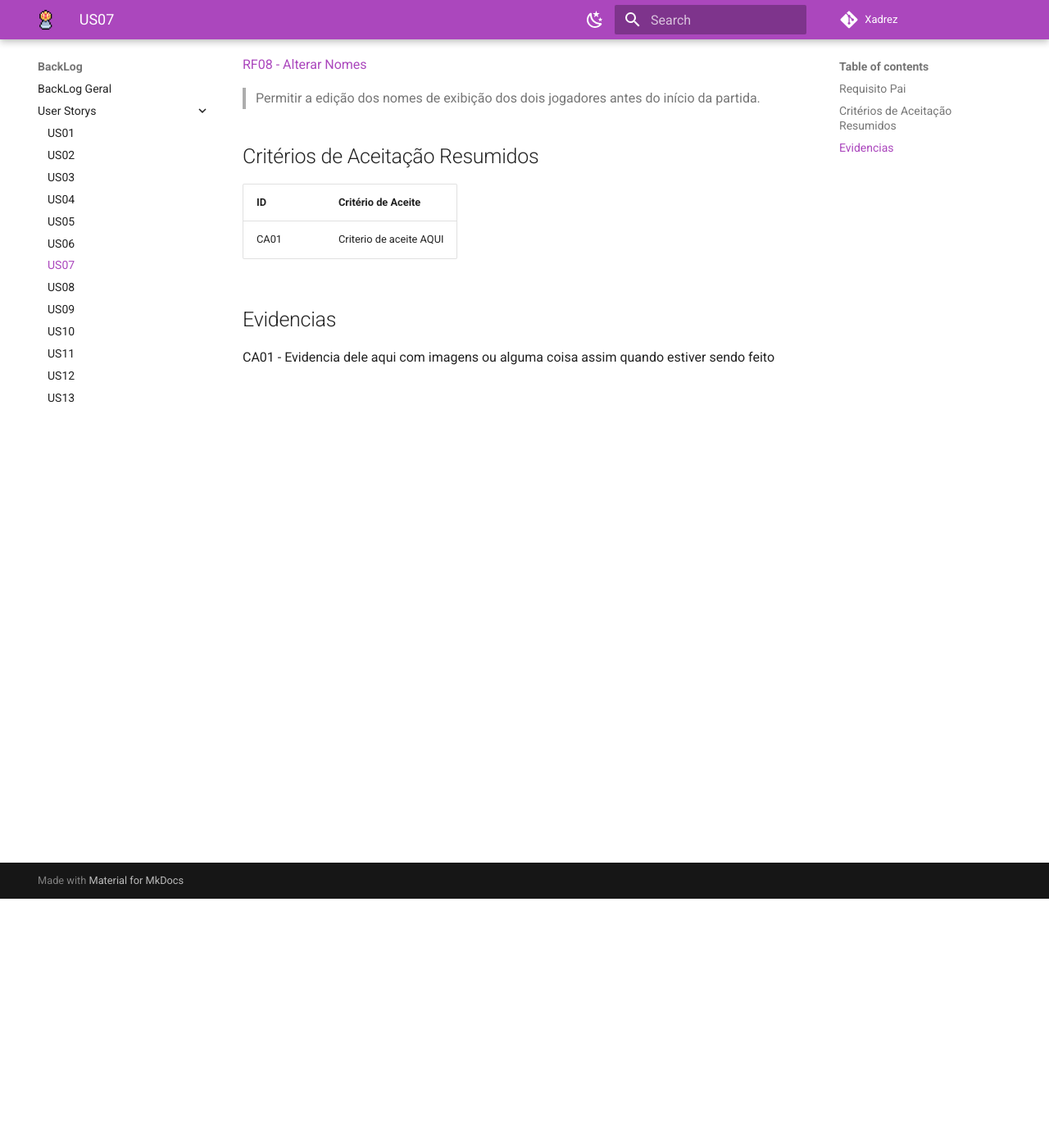
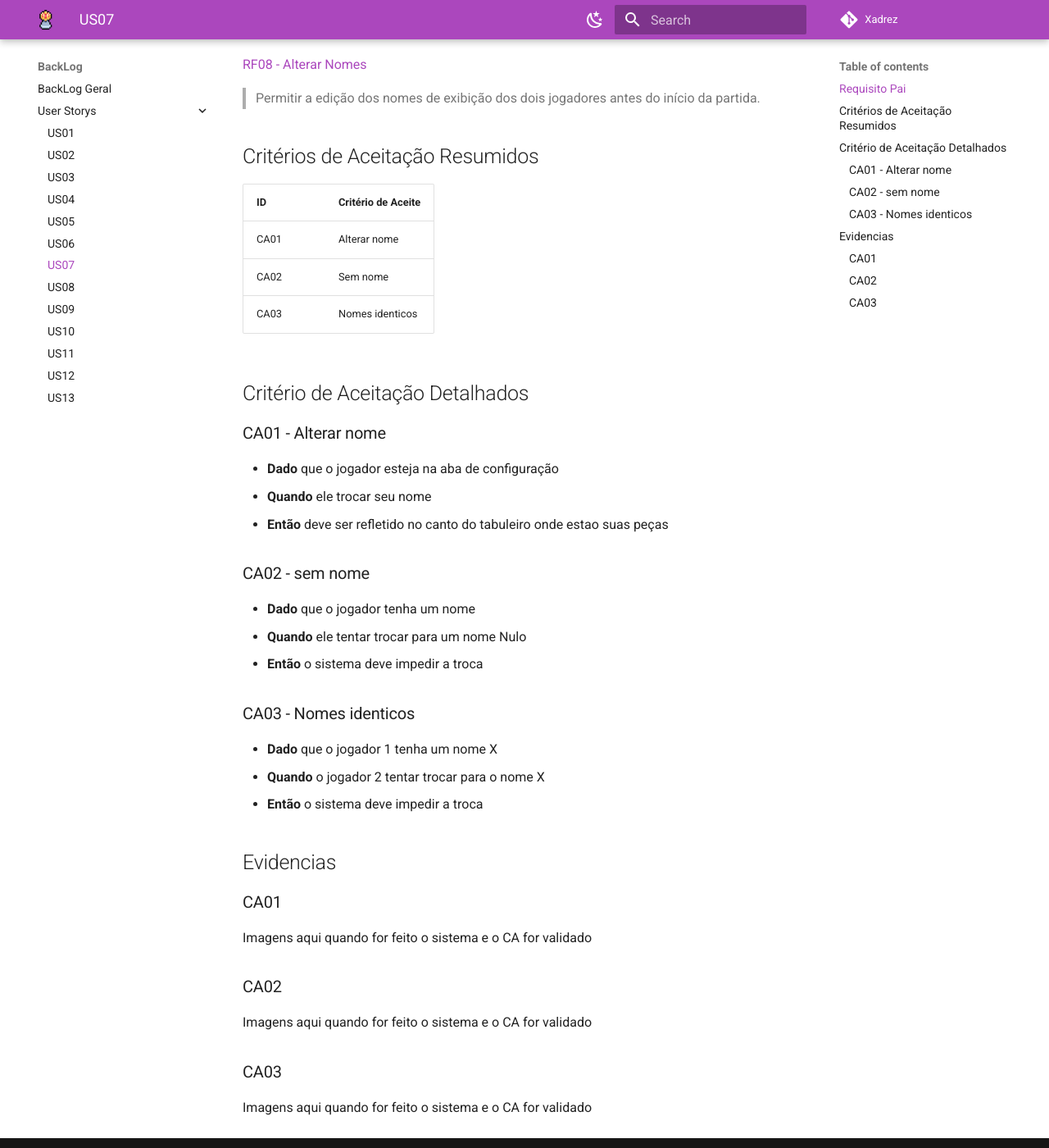
Before and after one commit to GUGOFO/Xadrez, an MkDocs documentation site: the page built from docs/backlog/US/US07.md, in a window 1280 px wide and 1400 px high, scrolled down 304 px. Shown: the whole window at 82% size. Built offline with MkDocs 1.6.1 and Material for MkDocs 9.7.7, drawn with Linux system fonts in a browser that asks for light colours; comment, search, counter and statistics services are not loaded.

Commit message:
US05 - US07 com CAs

```diff
--- a/docs/backlog/US/US07.md
+++ b/docs/backlog/US/US07.md
@@ -12,8 +12,40 @@
 
 |  ID  | Critério de Aceite |
 | ---- | ------------------ |
-| CA01 | Criterio de aceite AQUI |
+| CA01 | Alterar nome |
+| CA02 | Sem nome |
+| CA03 | Nomes identicos |
+
+## Critério de Aceitação Detalhados
+
+### CA01 - Alterar nome
+
+- **Dado** que o jogador esteja na aba de configuração
+- **Quando** ele trocar seu nome
+- **Então** deve ser refletido no canto do tabuleiro onde estao suas peças
+
+### CA02 - sem nome
+
+- **Dado** que o jogador tenha um nome
+- **Quando** ele tentar trocar para um nome Nulo
+- **Então** o sistema deve impedir a troca
+
+### CA03 - Nomes identicos
+
+- **Dado** que o jogador 1 tenha um nome X
+- **Quando** o jogador 2 tentar trocar para o nome X
+- **Então** o sistema deve impedir a troca
 
 ## Evidencias
 
-CA01 - Evidencia dele aqui com imagens ou alguma coisa assim quando estiver sendo feito
+### CA01
+
+Imagens aqui quando for feito o sistema e o CA for validado
+
+### CA02
+
+Imagens aqui quando for feito o sistema e o CA for validado
+
+### CA03
+
+Imagens aqui quando for feito o sistema e o CA for validado
```
Also changed, not shown: docs/backlog/US/US05.md (+24 -3 lines), docs/backlog/US/US06.md (+34 -2 lines), docs/backlog/backlog.md (+13 -13 lines).
